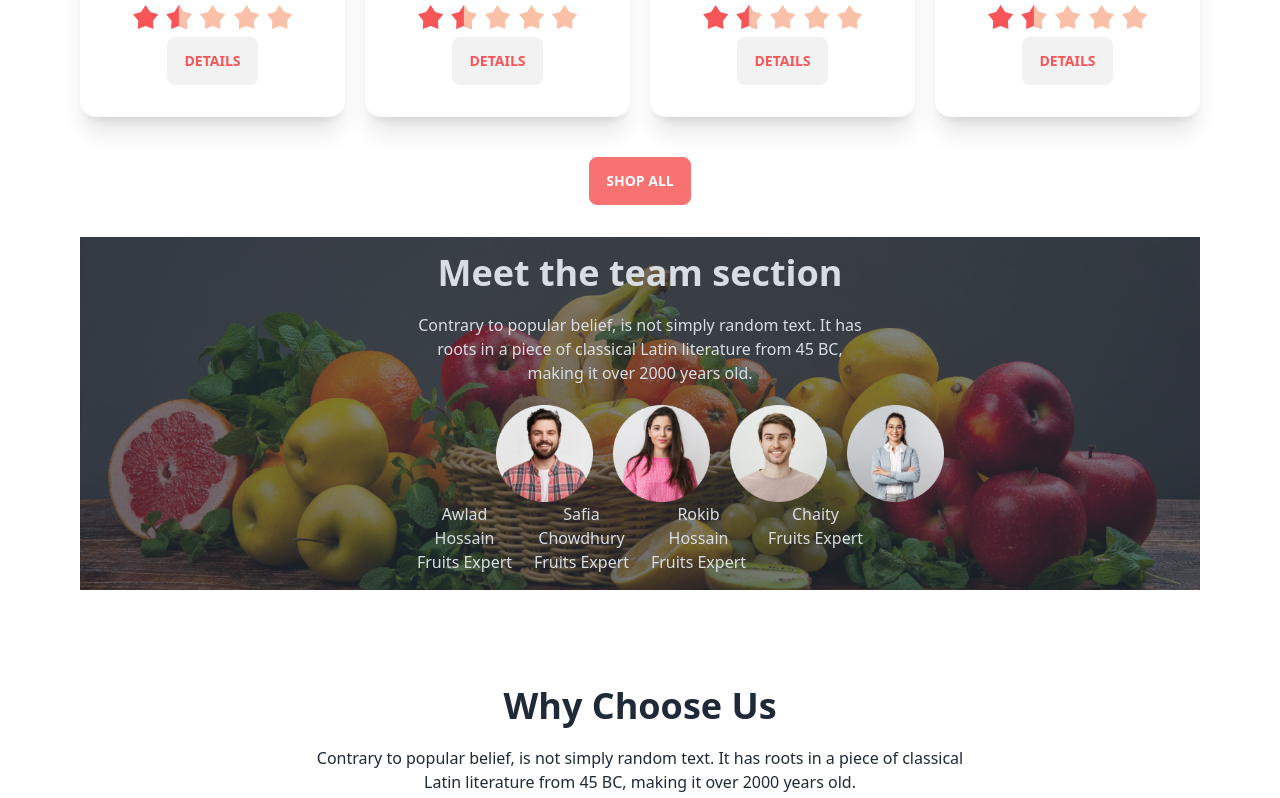
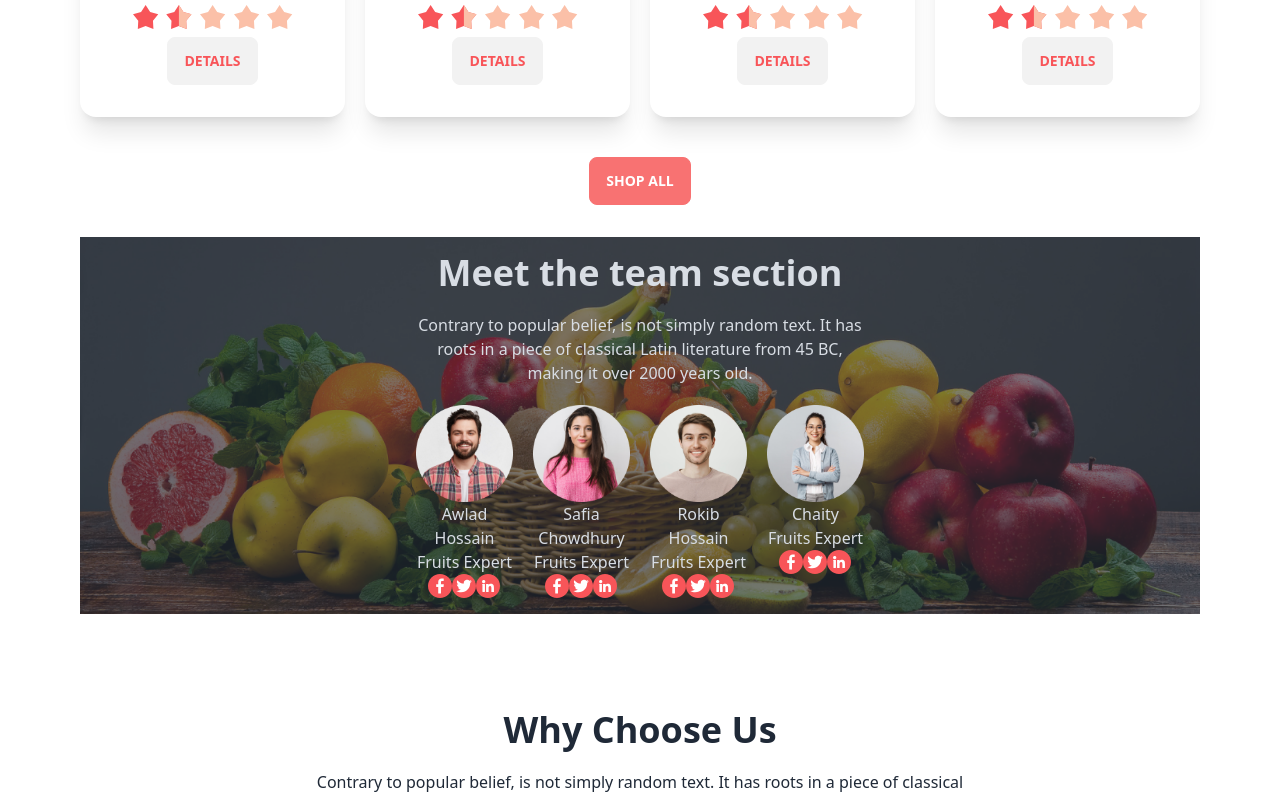
Before and after one commit to fariha2004/my-third-assignment, a plain HTML site: page index.html in a window 1280 px wide. Shown: the part 1571-2369 px from the top of the page. Drawn offline with nearby package versions, Linux system fonts and the light colour scheme.

Commit message:
don't know is it even done or not

```diff
--- a/index.html
+++ b/index.html
@@ -134,15 +134,15 @@
       </div>
       <div>
         <img class="w-3/4" src="./images/fruit3.png" alt="">
-        <p>Mango</p>
+        <p class="ml-5">Mango</p>
       </div>
       <div>
         <img class="w-3/4" src="./images/fruit4.png" alt="">
-        <p>Strawberry</p>
+        <p class="ml-5">Strawberry</p>
       </div>
       <div>
         <img class="w-3/4" src="./images/fruit5.png" alt="">
-        <p>Mango</p>
+        <p class="ml-5">Mango</p>
       </div>
     </div>
     </section>
@@ -314,40 +314,40 @@
         <p class="mb-5">Contrary to popular belief, is not simply random text. It has roots in a piece of classical Latin literature from 45 BC, making it over 2000 years old.</p>
         <div class="grid grid-cols-1 md:grid-cols-2 lg:grid-cols-4 gap-5">
           <div>
-            <img class="ml-20" src="./images/member1.png" alt="">
+            <img class="ml-20 lg:ml-0" src="./images/member1.png" alt="">
             <p>Awlad Hossain</p>
             <h6>Fruits Expert</h6>
-          <div class="flex ml-28">
+          <div class="flex ml-28 lg:ml-3">
             <img src="./facebook 1 (1).svg" alt="">
             <img src="./twitter (1) 1.svg" alt="">
             <img src="./linkedin 1.svg" alt="">
           </div>
         </div>
           <div>
-            <img class="ml-20" src="./images/member2.png" alt="">
+            <img class="ml-20 lg:ml-0" src="./images/member2.png" alt="">
             <p>Safia Chowdhury</p>
             <h6>Fruits Expert</h6>
-            <div class="flex ml-28">
+            <div class="flex ml-28 lg:ml-3">
               <img src="./facebook 1 (1).svg" alt="">
               <img src="./twitter (1) 1.svg" alt="">
               <img src="./linkedin 1.svg" alt="">
             </div>
           </div>
           <div>
-            <img class="ml-20" src="./images/member3.png" alt="">
+            <img class="ml-20 lg:ml-0" src="./images/member3.png" alt="">
             <p>Rokib Hossain</p>
             <h6>Fruits Expert</h6>
-            <div class="flex ml-28">
+            <div class="flex ml-28 lg:ml-3">
               <img src="./facebook 1 (1).svg" alt="">
               <img src="./twitter (1) 1.svg" alt="">
               <img src="./linkedin 1.svg" alt="">
             </div>
           </div>
           <div>
-            <img class="ml-20" src="./images/member4.png" alt="">
+            <img class="ml-20 lg:ml-0" src="./images/member4.png" alt="">
             <p>Chaity</p>
             <h6>Fruits Expert</h6>
-            <div class="flex ml-28">
+            <div class="flex ml-28 lg:ml-3">
               <img src="./facebook 1 (1).svg" alt="">
               <img src="./twitter (1) 1.svg" alt="">
               <img src="./linkedin 1.svg" alt="">
```
